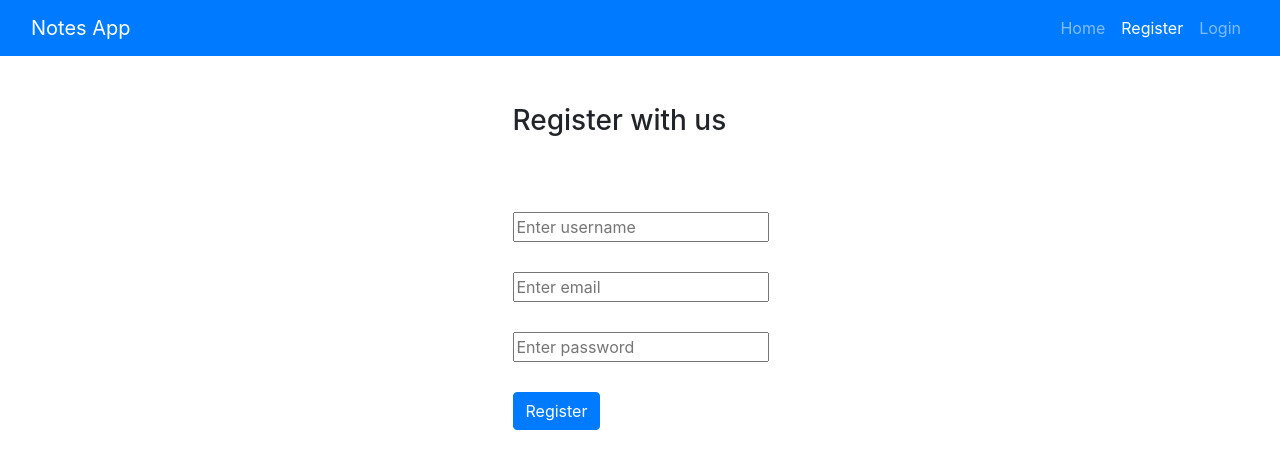
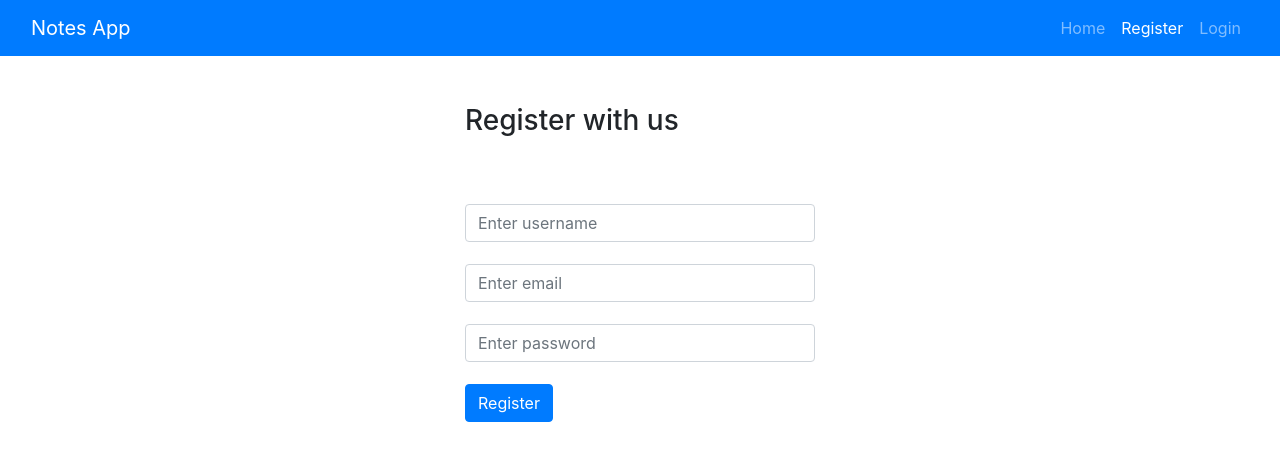
Before and after one commit to nalanagendra/notes-app, a React (Create React App) app: page /register in a window 1280 px wide. Shown: the top 468 px of the page. Built offline with nearby package versions, Linux system fonts and the light colour scheme.

Commit message:
login and register styled

```diff
--- a/src/components/Home.js
+++ b/src/components/Home.js
@@ -1,10 +1,21 @@
-import React from "react"
+import React, { useEffect } from "react"
+import { useSelector, useDispatch } from "react-redux"
 
 import heroImage from '../assets/hero.svg'
+import ErrorAlert from "./resusableComponents/ErrorAlert"
+import MessageBox from "./resusableComponents/MessageBox"
+import SuccessAlert from "./resusableComponents/SuccessAlert"
 
 const Home = (props) => {
+  const message = useSelector((state) => state.user.message)
+  const errorMessage = useSelector((state) => state.user.errorMessage)
+
   return (
-    <div className="container">
+    <div className="container mt-1">
+      <MessageBox>
+        {message && <SuccessAlert>{message}</SuccessAlert>}
+        {errorMessage && <ErrorAlert>{errorMessage}</ErrorAlert>}
+      </MessageBox>
       <div className="row align-items-center">
         <div className="col-md">
           <img  src={heroImage} alt="user taking notes" />
--- a/src/components/resusableComponents/ErrorAlert.js
+++ b/src/components/resusableComponents/ErrorAlert.js
@@ -3,7 +3,7 @@ import React from 'react'
 const ErrorAlert = (props) => {
     return(
       //display red color for the form element
-      <div className="text-center alert alert-danger" role="alert">
+      <div className="text-left alert alert-danger" role="alert">
         {props.children}
       </div>
     )
--- a/src/components/resusableComponents/SuccessAlert.js
+++ b/src/components/resusableComponents/SuccessAlert.js
@@ -2,7 +2,7 @@ import React from 'react'
 
 const SuccessAlert = (props) => {
     return (
-        <div className="text-center alert alert-success" role="alert">
+        <div className="text-left alert alert-success" role="alert">
           {props.children}
         </div>
     )
--- a/src/components/userAuth/Login.js
+++ b/src/components/userAuth/Login.js
@@ -1,59 +1,61 @@
-import React from "react";
-import { useDispatch, useSelector } from "react-redux";
-import { Formik, Form, Field, ErrorMessage } from "formik";
-import * as Yup from "yup";
-import { useNavigate } from "react-router-dom";
+import React from "react"
+import { useDispatch, useSelector } from "react-redux"
+import { Formik, Form, Field, ErrorMessage } from "formik"
+import * as Yup from "yup"
+import { useNavigate } from "react-router-dom"
 
-import { startUserLogin } from "../../actions/userActions";
-import TextError from "../resusableComponents/TextError";
-import InputBox from "../resusableComponents/InputBox";
-import MessageBox from "../resusableComponents/MessageBox";
+import { startUserLogin } from "../../actions/userActions"
+import TextError from "../resusableComponents/TextError"
+import InputBox from "../resusableComponents/InputBox"
+import MessageBox from "../resusableComponents/MessageBox"
+import SuccessAlert from "../resusableComponents/SuccessAlert"
+import ErrorAlert from "../resusableComponents/ErrorAlert"
 
 const initialValues = {
   email: "",
   password: "",
-};
+}
 
 const validationSchema = Yup.object({
   email: Yup.string().required("Required!").email("Enter valid email"),
   password: Yup.string().required("Required!!"),
-});
+})
 
 const Login = (props) => {
-  const dispatch = useDispatch();
-  const navigate = useNavigate();
-  const message = useSelector((state) => state.user.message);
-  const errorMessage = useSelector((state) => state.user.errorMessage);
+  const dispatch = useDispatch()
+  const navigate = useNavigate()
+  const message = useSelector((state) => state.user.message)
+  const errorMessage = useSelector((state) => state.user.errorMessage)
 
   const onSubmit = (values) => {
-    dispatch(startUserLogin(values, redirectToHome));
-  };
+    dispatch(startUserLogin(values, redirectToHome))
+  }
 
   const redirectToHome = () => {
-    navigate("/");
-  };
+    navigate("/")
+  }
 
   return (
     <div className="container mt-5">
       <div className="row justify-content-center">
-        <div className="col-md-6 offset-sm-3">
-          <h2 className="h3 mb-4">Login</h2>
+        <div className="col-lg-4">
+          <h2 className="h3">Login</h2>
           <MessageBox>
-            {message && <div>{message}</div>}
-            {errorMessage && <div className="text-danger">{errorMessage}</div>}
+            {message &&  <SuccessAlert>{message}</SuccessAlert> }
+            {errorMessage && <ErrorAlert>{errorMessage}</ErrorAlert>}
           </MessageBox>
           <Formik
             initialValues={initialValues}
             validationSchema={validationSchema}
             onSubmit={onSubmit}
             >
-            <Form>
+            <Form className="form-group">
               <InputBox>
-                <Field name="email" placeholder="Enter email" />
+                <Field className="form-control mt-1" name="email" placeholder="Enter email" />
                 <ErrorMessage name="email" component={TextError} />
               </InputBox>
               <InputBox>
-                <Field name="password" type="password" placeholder="Enter password" />
+                <Field className="form-control" name="password" type="password" placeholder="Enter password" />
                 <ErrorMessage name="password" component={TextError} />
               </InputBox>
               <button className="btn btn-primary" type="submit">Login</button>
@@ -62,7 +64,7 @@ const Login = (props) => {
         </div>
       </div>
     </div>
-  );
-};
+  )
+}
 
-export default Login;
+export default Login
--- a/src/components/userAuth/Register.js
+++ b/src/components/userAuth/Register.js
@@ -1,19 +1,22 @@
-import React from "react";
-import { Formik, Form, Field, ErrorMessage } from "formik";
-import * as Yup from "yup";
-import { useNavigate } from "react-router-dom";
-import { useDispatch, useSelector } from "react-redux";
+import React from "react"
+import { Formik, Form, Field, ErrorMessage } from "formik"
+import * as Yup from "yup"
+import { useNavigate } from "react-router-dom"
+import { useDispatch, useSelector } from "react-redux"
 
-import { startUserRegisterRequest } from "../../actions/userActions";
-import TextError from "../resusableComponents/TextError";
-import InputBox from "../resusableComponents/InputBox";
-import MessageBox from "../resusableComponents/MessageBox";
+import { startUserRegisterRequest } from "../../actions/userActions"
+import TextError from "../resusableComponents/TextError"
+import InputBox from "../resusableComponents/InputBox"
+import MessageBox from "../resusableComponents/MessageBox"
+import SuccessAlert from "../resusableComponents/SuccessAlert"
+import ErrorAlert from "../resusableComponents/ErrorAlert"
+
 
 const initialValues = {
   username: "",
   email: "",
   password: "",
-};
+}
 
 const validationSchema = Yup.object().shape({
   username: Yup.string()
@@ -27,48 +30,48 @@ const validationSchema = Yup.object().shape({
     .required("Required!")
     .min(5, "password is Too Short!")
     .max(16, "password is Too Long!"),
-});
+})
 
 const Register = (props) => {
-  const navigate = useNavigate();
-  const dispatch = useDispatch();
-  const message = useSelector((state) => state.user.message);
-  const errorMessage = useSelector((state) => state.user.errorMessage);
+  const navigate = useNavigate()
+  const dispatch = useDispatch()
+  const message = useSelector((state) => state.user.message)
+  const errorMessage = useSelector((state) => state.user.errorMessage)
 
   const onSubmit = (values) => {
-    values.username = values.username.trim();
-    dispatch(startUserRegisterRequest(values, redirectToLogin));
-  };
+    values.username = values.username.trim()
+    dispatch(startUserRegisterRequest(values, redirectToLogin))
+  }
 
   const redirectToLogin = () => {
-    navigate("/login");
-  };
+    navigate("/login")
+  }
 
   return (
     <div className="container mt-5">
       <div className="row justify-content-center">
-        <div className="col-md-6 offset-sm-3">
-          <h2 className="h3 mb-4">Register with us</h2>
+        <div className="col-lg-4">
+          <h2 className="h3">Register with us</h2>
           <MessageBox>
-            {message && <div>{message}</div>}
-            {errorMessage && <div className="text-danger">{errorMessage}</div>}
+            {message && <SuccessAlert>{message}</SuccessAlert>}
+            {errorMessage && <ErrorAlert>{errorMessage}</ErrorAlert>}
           </MessageBox>
           <Formik
             initialValues={initialValues}
             onSubmit={onSubmit}
             validationSchema={validationSchema}
           >
-            <Form>
+            <Form className="form-group">
               <InputBox>
-                <Field name="username" placeholder="Enter username" />
+                <Field className="form-control mt-2" name="username" placeholder="Enter username" />
                 <ErrorMessage name="username" component={TextError} />
               </InputBox>
               <InputBox>
-                <Field name="email" placeholder="Enter email" />
+                <Field className="form-control" name="email" placeholder="Enter email" />
                 <ErrorMessage name="email" component={TextError} />
               </InputBox>
               <InputBox>
-                <Field name="password" placeholder="Enter password" type="password" />
+                <Field className="form-control" name="password" placeholder="Enter password" type="password" />
                 <ErrorMessage name="password" component={TextError} />
               </InputBox>
               <button className="btn btn-primary" type="submit">Register</button>
@@ -77,7 +80,7 @@ const Register = (props) => {
         </div>
       </div>
     </div>
-  );
-};
+  )
+}
 
-export default Register;
+export default Register
```
